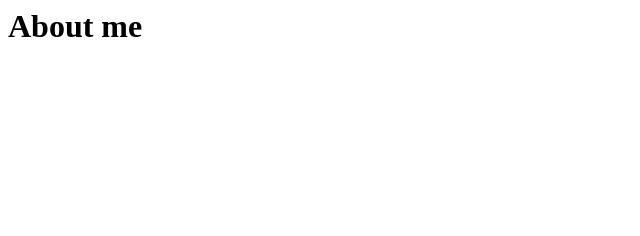
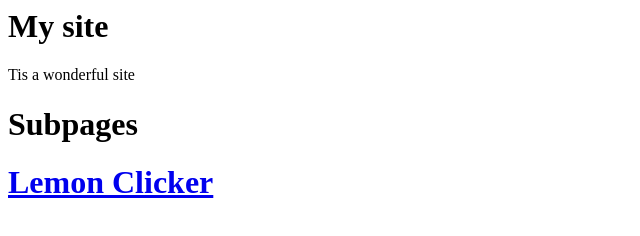
Before and after one commit to StacyGay/corbingay_com, a plain HTML site: page index.html in a window 1280 px wide. Shown: the whole page, without its empty margins (0-640 px from the left). Drawn offline with Linux system fonts and the light colour scheme.

Commit message:
added subpages section

```diff
--- a/index.html
+++ b/index.html
@@ -1 +1,4 @@
-<h1>About me</h1>
+<h1>My site</h1>
+Tis a wonderful site
+<h1>Subpages<h1>
+    <a href="https://www.corbingay.com/lemon">Lemon Clicker</a
```
